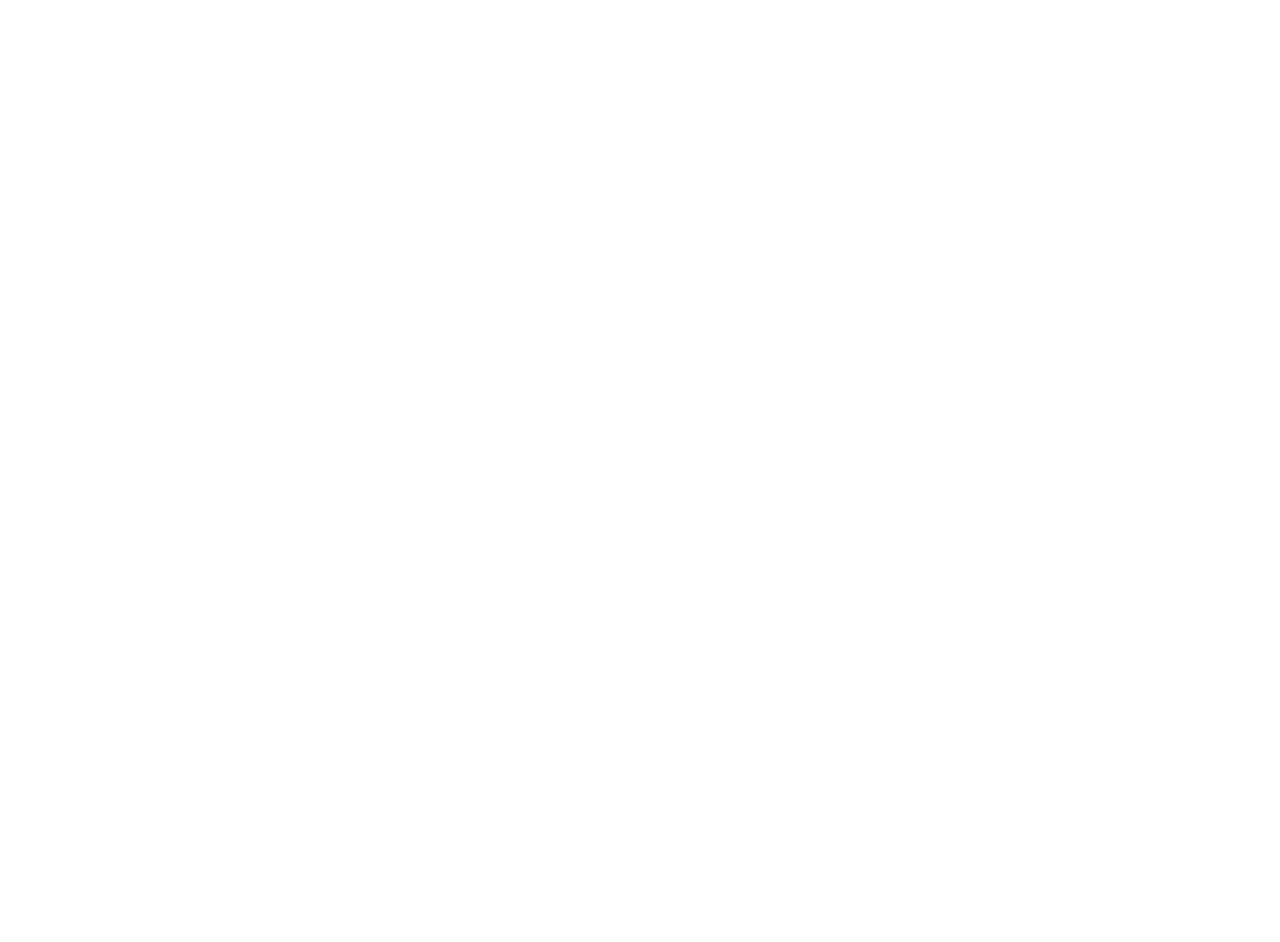
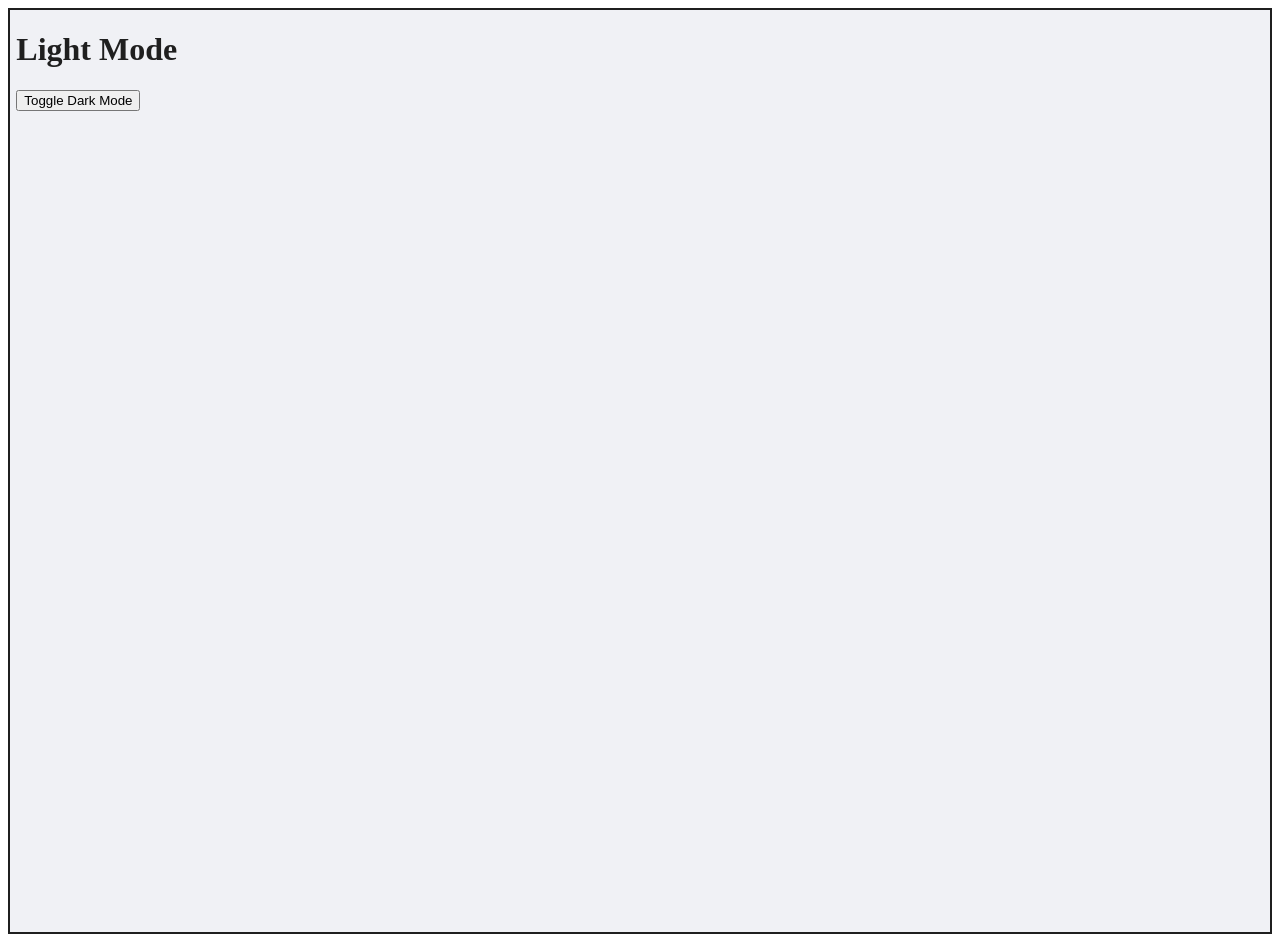
Before and after one commit to hgarcia000/SBA-316, a plain HTML site: page index.html in a window 1280 px wide. Before the commit the page ends 800 px from the top, so only its background shows below. Drawn offline with Linux system fonts and the light colour scheme.

Commit message:
Third commit.

```diff
--- a/index.html
+++ b/index.html
@@ -8,6 +8,8 @@
     <title>SBA 316</title>
 </head>
 <body>
-
+    <div id="lightmode">
+        <h1>Light Mode</h1>
+    </div>
 </body>
 </html>
--- a/script.js
+++ b/script.js
@@ -0,0 +1,7 @@
+const lightEl = document.getElementById("lightmode");
+
+const h1El = document.querySelector("h1");
+
+const buttonEl = document.createElement("button");
+buttonEl.textContent = "Toggle Dark Mode";
+lightEl.appendChild(buttonEl);
--- a/style.css
+++ b/style.css
@@ -0,0 +1,13 @@
+#lightmode {
+    border: 2px solid #1f1f1f;
+    padding: 0 0 65% 0.5%;
+    color: #1f1f1f;
+    background-color: #f0f1f5;
+}
+
+#darkmode {
+    border: 2px solid #f0f1f5;
+    padding: 0 0 65% 0.5%;
+    color: #f0f1f5;
+    background-color: #1f1f1f;
+}
```
